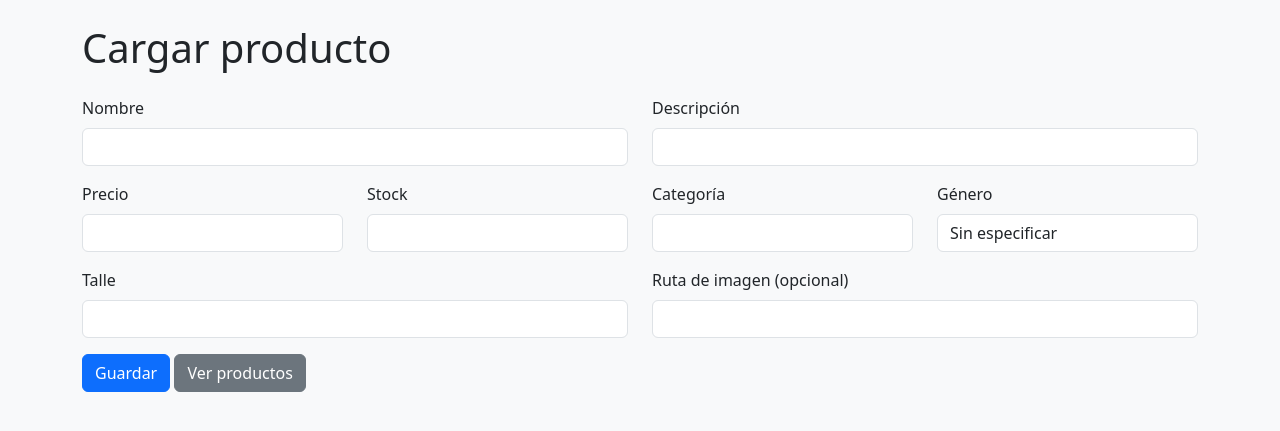
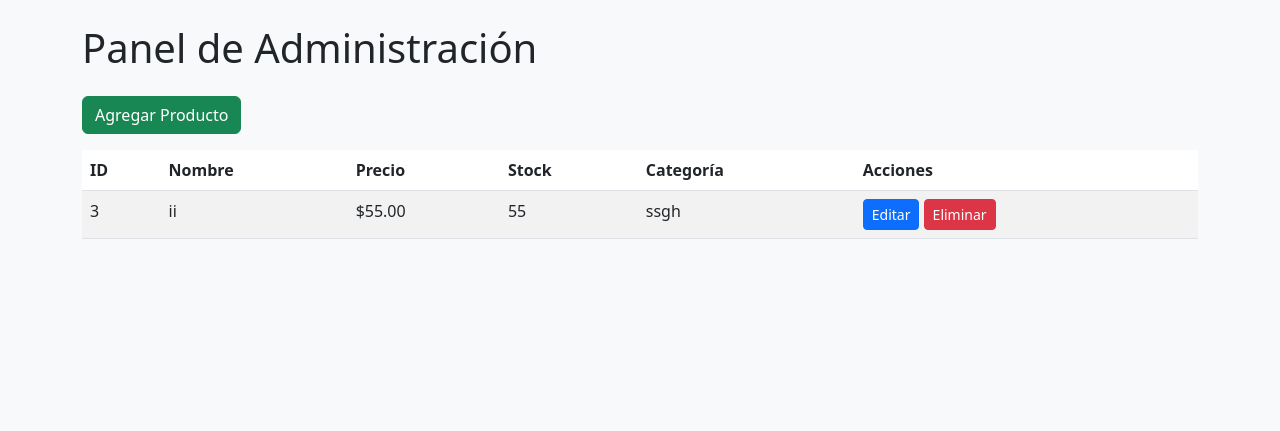
Before and after one commit to Exequiels90/admin, a Flask app: page /admin in a window 1280 px wide. Shown: the top 431 px of the page. Run offline with Flask 3, Linux system fonts and the light colour scheme; data comes from the database, SQL or seed files in the repository; both versions use the stored data as it was after the commit.

Commit message:
Add files via upload

```diff
--- a/app.py
+++ b/app.py
@@ -26,6 +26,7 @@ def init_db():
         conn.commit()
 
 # ----------------- RUTAS ----------------- #
+
 @app.route("/")
 def index():
     conn = sqlite3.connect(DB_PATH)
@@ -35,8 +36,27 @@ def index():
     conn.close()
     return render_template("lista.html", productos=productos)
 
-@app.route("/admin", methods=["GET", "POST"])
+@app.route("/catalogo")
+def catalogo():
+    conn = sqlite3.connect(DB_PATH)
+    c = conn.cursor()
+    c.execute("SELECT * FROM productos WHERE activo = 1")
+    productos = c.fetchall()
+    conn.close()
+    return render_template("catalogo.html", productos=productos)
+
+@app.route("/admin")
 def admin():
+    conn = sqlite3.connect(DB_PATH)
+    c = conn.cursor()
+    c.execute("SELECT * FROM productos WHERE activo = 1")
+    productos = c.fetchall()
+    conn.close()
+    return render_template("admin.html", productos=productos)
+
+
+@app.route("/admin/agregar", methods=["GET", "POST"])
+def agregar_producto():
     if request.method == "POST":
         datos = (
             request.form["nombre"],
@@ -57,7 +77,61 @@ def admin():
         conn.commit()
         conn.close()
         return redirect(url_for("admin"))
-    return render_template("admin.html")
+    return render_template("admin_form.html")
+
+
+@app.route("/admin/eliminar/<int:producto_id>", methods=["POST"])
+def eliminar_producto(producto_id):
+    conn = sqlite3.connect(DB_PATH)
+    c = conn.cursor()
+    c.execute("UPDATE productos SET activo = 0 WHERE id = ?", (producto_id,))
+    conn.commit()
+    conn.close()
+    return redirect(url_for("admin"))
+
+
+
+@app.route("/admin/reactivar/<int:id>")
+def reactivar_producto(id):
+    conn = sqlite3.connect(DB_PATH)
+    c = conn.cursor()
+    c.execute("UPDATE productos SET activo = 1 WHERE id = ?", (id,))
+    conn.commit()
+    conn.close()
+    return redirect(url_for("admin"))
+
+
+@app.route("/admin/editar/<int:producto_id>", methods=["GET", "POST"])
+def editar_producto(producto_id):
+    conn = sqlite3.connect(DB_PATH)
+    c = conn.cursor()
+
+    if request.method == "POST":
+        datos = (
+            request.form["nombre"],
+            request.form["descripcion"],
+            float(request.form["precio"]),
+            int(request.form["stock"]),
+            request.form["categoria"],
+            request.form["genero"],
+            request.form["talle"],
+            request.form["imagen"],
+            producto_id
+        )
+        c.execute("""
+            UPDATE productos SET
+                nombre = ?, descripcion = ?, precio = ?, stock = ?,
+                categoria = ?, genero = ?, talle = ?, imagen = ?
+            WHERE id = ?
+        """, datos)
+        conn.commit()
+        conn.close()
+        return redirect(url_for("admin"))
+
+    c.execute("SELECT * FROM productos WHERE id = ?", (producto_id,))
+    producto = c.fetchone()
+    conn.close()
+    return render_template("editar.html", producto=producto)
 
 # ----------------- INICIO ----------------- #
 if __name__ == "__main__":
--- a/templates/admin.html
+++ b/templates/admin.html
@@ -2,62 +2,45 @@
 <html lang="es">
 <head>
     <meta charset="UTF-8">
-    <title>Panel Admin - Cargar Producto</title>
-    <link href="https://cdn.jsdelivr.net/npm/bootstrap@5.3.3/dist/css/bootstrap.min.css" rel="stylesheet">
+    <title>Panel de Administración</title>
+    <link href="https://cdn.jsdelivr.net/npm/bootstrap@5.3.0/dist/css/bootstrap.min.css" rel="stylesheet">
 </head>
 <body class="bg-light">
     <div class="container py-4">
-        <h1 class="mb-4">Cargar producto</h1>
-        <form method="POST">
-            <div class="row mb-3">
-                <div class="col-md-6">
-                    <label class="form-label">Nombre</label>
-                    <input type="text" name="nombre" class="form-control" required>
-                </div>
-                <div class="col-md-6">
-                    <label class="form-label">Descripción</label>
-                    <input type="text" name="descripcion" class="form-control">
-                </div>
-            </div>
+        <h1 class="mb-4">Panel de Administración</h1>
 
-            <div class="row mb-3">
-                <div class="col-md-3">
-                    <label class="form-label">Precio</label>
-                    <input type="number" step="0.01" name="precio" class="form-control" required>
-                </div>
-                <div class="col-md-3">
-                    <label class="form-label">Stock</label>
-                    <input type="number" name="stock" class="form-control" required>
-                </div>
-                <div class="col-md-3">
-                    <label class="form-label">Categoría</label>
-                    <input type="text" name="categoria" class="form-control">
-                </div>
-                <div class="col-md-3">
-                    <label class="form-label">Género</label>
-                    <select name="genero" class="form-control">
-                        <option value="">Sin especificar</option>
-                        <option value="Hombre">Hombre</option>
-                        <option value="Mujer">Mujer</option>
-                        <option value="Unisex">Unisex</option>
-                    </select>
-                </div>
-            </div>
+        <a href="{{ url_for('agregar_producto') }}" class="btn btn-success mb-3">Agregar Producto</a>
 
-            <div class="row mb-3">
-                <div class="col-md-6">
-                    <label class="form-label">Talle</label>
-                    <input type="text" name="talle" class="form-control">
-                </div>
-                <div class="col-md-6">
-                    <label class="form-label">Ruta de imagen (opcional)</label>
-                    <input type="text" name="imagen" class="form-control">
-                </div>
-            </div>
+        <table class="table table-striped">
+            <thead>
+                <tr>
+                    <th>ID</th>
+                    <th>Nombre</th>
+                    <th>Precio</th>
+                    <th>Stock</th>
+                    <th>Categoría</th>
+                    <th>Acciones</th>
+                </tr>
+            </thead>
+            <tbody>
+                {% for p in productos %}
+                <tr>
+                    <td>{{ p[0] }}</td>
+                    <td>{{ p[1] }}</td>
+                    <td>${{ "%.2f"|format(p[3]) }}</td>
+                    <td>{{ p[4] }}</td>
+                    <td>{{ p[5] }}</td>
+<td>
+    <a href="{{ url_for('editar_producto', producto_id=p[0]) }}" class="btn btn-sm btn-primary">Editar</a>
+    <form action="{{ url_for('eliminar_producto', producto_id=p[0]) }}" method="post" style="display:inline;">
+        <button type="submit" class="btn btn-sm btn-danger">Eliminar</button>
+    </form>
+</td>
 
-            <button type="submit" class="btn btn-primary">Guardar</button>
-            <a href="/" class="btn btn-secondary">Ver productos</a>
-        </form>
+                </tr>
+                {% endfor %}
+            </tbody>
+        </table>
     </div>
 </body>
 </html>
```
Also changed, not shown: templates/admin_form.html (added, +54 -0 lines), templates/catalogo.html (+42 -0 lines), templates/editar.html (added, +50 -0 lines), db/productos.db, static/img/zapatilla.jpg (added).
